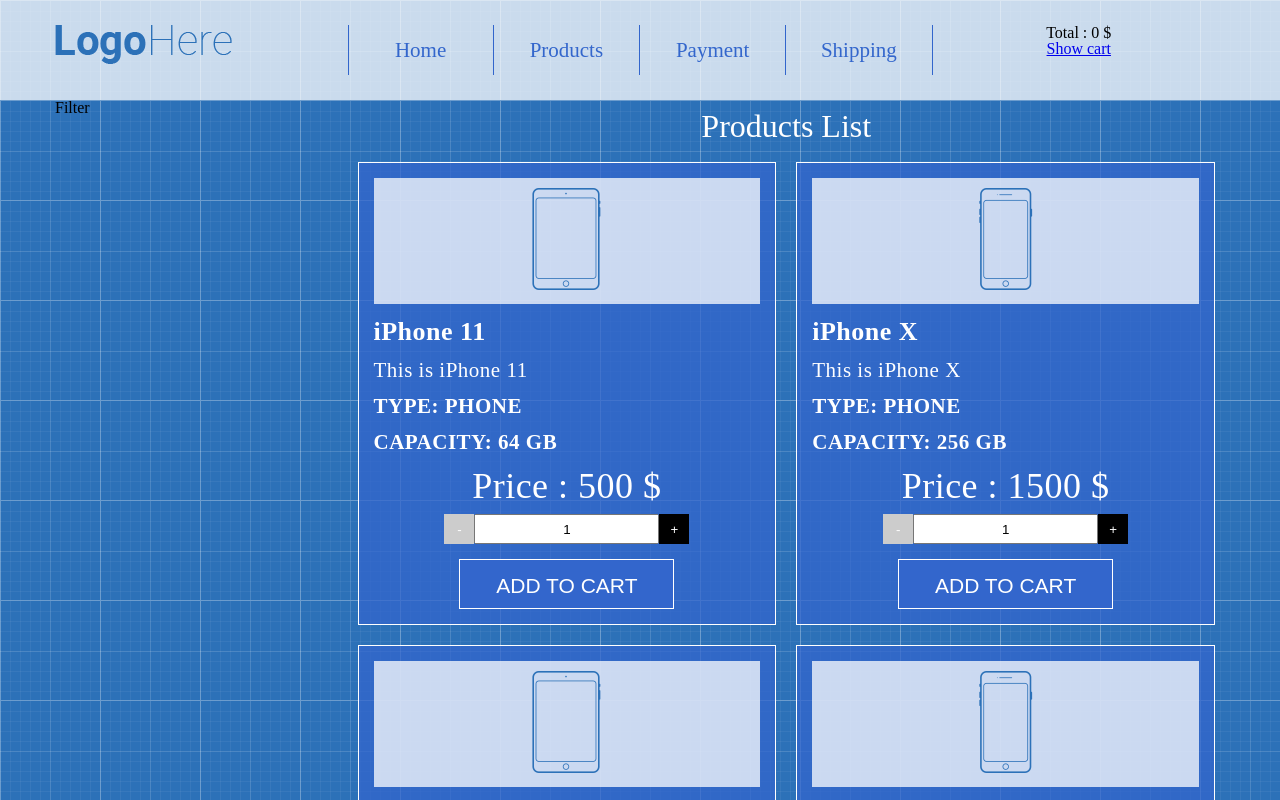
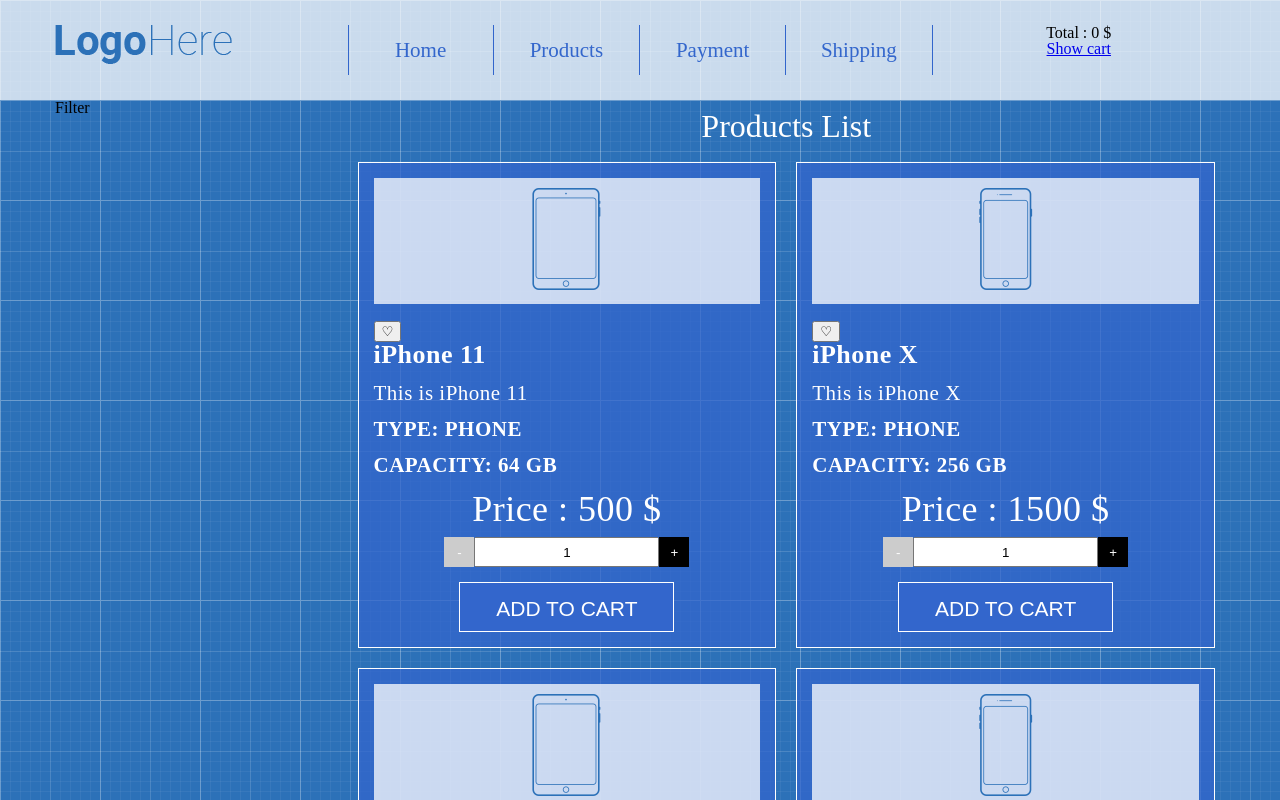
Before and after one commit to vasKenobi/shopReact, a React (Create React App) app: page / in a window 1280 px wide. Shown: the top 800 px of the page. Built offline with nearby package versions, Linux system fonts and the light colour scheme.

Commit message:
created store

```diff
--- a/package.json
+++ b/package.json
@@ -7,8 +7,10 @@
     "prop-types": "^15.7.2",
     "react": "^16.11.0",
     "react-dom": "^16.11.0",
+    "react-redux": "^7.1.3",
     "react-router-dom": "^5.1.2",
-    "react-scripts": "3.2.0"
+    "react-scripts": "3.2.0",
+    "redux": "^4.0.4"
   },
   "scripts": {
     "start": "react-scripts start",
--- a/src/App/Main/Products/ProductListItem.js
+++ b/src/App/Main/Products/ProductListItem.js
@@ -31,7 +31,8 @@ class ProductListItem extends Component {
             price,
             image,
             addProductToCart,
-            id={id}
+            id={id},
+            isLiked,
         } = this.props
 
 
@@ -40,6 +41,10 @@ class ProductListItem extends Component {
                 <div className="product-image">
                     <img src={image} alt=""/>
                 </div>
+                <button>
+                    {isLiked ? <span>&#9829;</span> : <span>&#9825;</span>}
+                </button>
+
                 <div className="product-title">{name}</div>
                 <div className="product-description">{description}</div>
                 <div className="product-features">Type: {type}</div>
--- a/src/index.js
+++ b/src/index.js
@@ -1,9 +1,18 @@
 import React from 'react';
 import ReactDOM from 'react-dom';
 import { BrowserRouter } from "react-router-dom";
+import { Provider } from 'react-redux';
+import { createStore } from 'redux'
+
 import App from './App/App';
+import productLikeReducer from './store/productLikeReducer'
+
+const store = createStore(productLikeReducer)
+
 
 ReactDOM.render(
-    <BrowserRouter>
-        <App />
-    </BrowserRouter>, document.getElementById('root'));
+    <Provider store={store}>
+        <BrowserRouter>
+            <App />
+        </BrowserRouter>
+    </Provider>, document.getElementById('root'));
--- /dev/null
+++ b/src/store/productLikeReducer.js
@@ -0,0 +1,4 @@
+const productLikeReducer = (state = {1:true},action) => state
+
+
+export default productLikeReducer
```
Also changed, not shown: 1 other file (tests, documents, lock files or other folders).
